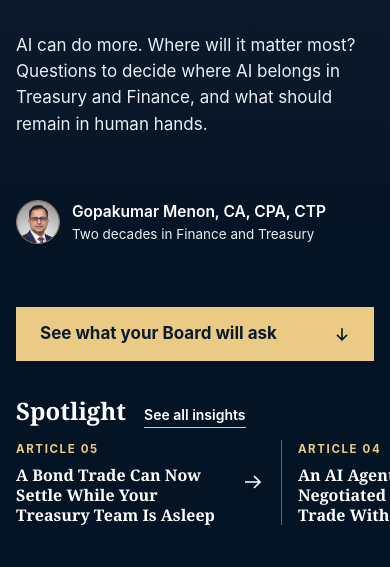
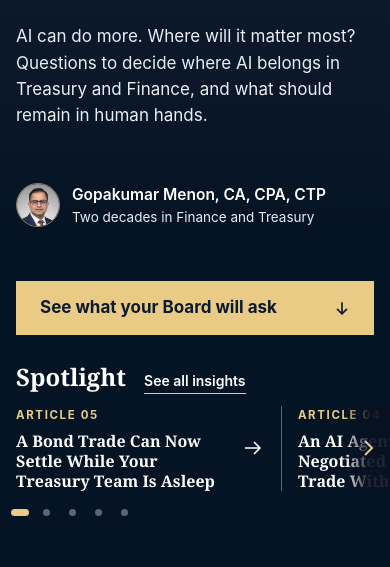
Before and after one commit to gmenon999/ai-treasurer, a plain HTML site: page edition_template.html in a window 390 px wide. Shown: the part 277-844 px from the top of the page. Drawn offline with Linux system fonts and the light colour scheme.

Commit message:
Spotlight on phones: gold edge arrows and dots so readers can see there are more articles to swipe
Co-Authored-By: Claude Opus 5.5 <noreply@anthropic.com>
Claude-Session: https://claude.ai/code/session_01JedePtsNDPEWZpUx7XB28R

```diff
--- a/edition_template.html
+++ b/edition_template.html
@@ -1548,6 +1548,7 @@
     .sp-ico { display: flex; align-items: center; justify-content: center; width: 48px; height: 48px; background: #1B3150; border: 1px solid rgba(233,203,133,0.35); color: var(--gold-light); flex: none; }
     .sp-ico svg { width: 26px; height: 26px; }
   }
+  .sp-dots { display: none; }
   .sp-wrap { position: relative; }
   .sp-row { display: grid; grid-auto-flow: column; grid-auto-columns: calc((100% - 2px) / 3); list-style: none; margin: 0; padding: 0;
     overflow-x: auto; overscroll-behavior-x: contain; -webkit-overflow-scrolling: touch; scroll-snap-type: x proximity; scroll-behavior: smooth; scrollbar-width: none; }
@@ -1576,7 +1577,16 @@
   @media (max-width: 720px) {
     .sp-row { grid-auto-columns: 74%; margin-right: -16px; padding-right: 16px; scroll-padding-left: 0; }
     .sp-row li { padding: 0 16px; }
-    .sp-nav { display: none !important; }
+    /* swipe cues on phones (owner, 27 Nov 2026 21:51): gold edge arrows like the menu's, and dots under the strip */
+    .sp-nav, .sp-nav.prev, .sp-nav.next { top: 0; bottom: 0; height: auto; transform: none; width: 46px; border: 0; color: var(--gold-light); }
+    .sp-nav svg { width: 24px; height: 24px; }
+    .sp-nav.next { right: -16px; left: auto; justify-content: flex-end; padding-right: 10px; background: linear-gradient(90deg, rgba(8,18,34,0) 0%, rgba(8,18,34,0.92) 55%); }
+    .sp-nav.prev { left: -16px; right: auto; justify-content: flex-start; padding-left: 10px; background: linear-gradient(270deg, rgba(8,18,34,0) 0%, rgba(8,18,34,0.92) 55%); }
+    .sp-nav:hover, .sp-nav:focus-visible { background-color: transparent; color: var(--white); }
+    .sp-dots { display: flex; gap: 2px; margin-top: 10px; margin-left: -8px; }
+    .sp-dots button { width: 24px; height: 24px; padding: 0; border: 0; background: none; cursor: pointer; display: flex; align-items: center; justify-content: center; }
+    .sp-dots button::before { content: ""; width: 7px; height: 7px; border-radius: 50%; background: rgba(255,255,255,0.35); }
+    .sp-dots button[aria-current="true"]::before { width: 18px; border-radius: 4px; background: var(--gold-light); }
     .sp-t { font-size: 16px; }
   }
   /* About: short headline, experience line underneath (26 Nov 2026) */
@@ -3415,7 +3425,16 @@ if (document.readyState === 'loading') document.addEventListener('DOMContentLoad
   function upd(){ var max = row.scrollWidth - row.clientWidth; pv.hidden = row.scrollLeft < 4; nx.hidden = max < 4 || row.scrollLeft > max - 4; }
   pv.addEventListener('click', function(){ row.scrollBy({ left: -step(), behavior: 'smooth' }); });
   nx.addEventListener('click', function(){ row.scrollBy({ left: step(), behavior: 'smooth' }); });
-  row.addEventListener('scroll', upd, { passive: true }); window.addEventListener('resize', upd); upd();
+  /* dots: one per article, the current one in gold; tapping a dot goes to that article */
+  var lis = row.querySelectorAll('li'), dots = document.createElement('div'); dots.className = 'sp-dots';
+  dots.setAttribute('role', 'group'); dots.setAttribute('aria-label', 'Spotlight articles');
+  [].forEach.call(lis, function(li, i){ var b = document.createElement('button'); b.type = 'button'; b.setAttribute('aria-label', 'Show article ' + (i + 1) + ' of ' + lis.length);
+    b.addEventListener('click', function(){ row.scrollTo({ left: li.offsetLeft - row.firstElementChild.offsetLeft, behavior: 'smooth' }); }); dots.appendChild(b); });
+  w.parentNode.insertBefore(dots, w.nextSibling);
+  function cur(){ var best = 0, d = 1e9; [].forEach.call(lis, function(li, i){ var x = Math.abs(li.getBoundingClientRect().left - row.getBoundingClientRect().left); if (x < d) { d = x; best = i; } });
+    if (row.scrollLeft > row.scrollWidth - row.clientWidth - 4) best = lis.length - 1;
+    [].forEach.call(dots.children, function(b, i){ b.setAttribute('aria-current', i === best ? 'true' : 'false'); }); }
+  row.addEventListener('scroll', function(){ upd(); cur(); }, { passive: true }); window.addEventListener('resize', function(){ upd(); cur(); }); upd(); cur();
 })();
 </script>
 <script>
```
Also changed, not shown: index.html (+21 -2 lines).
